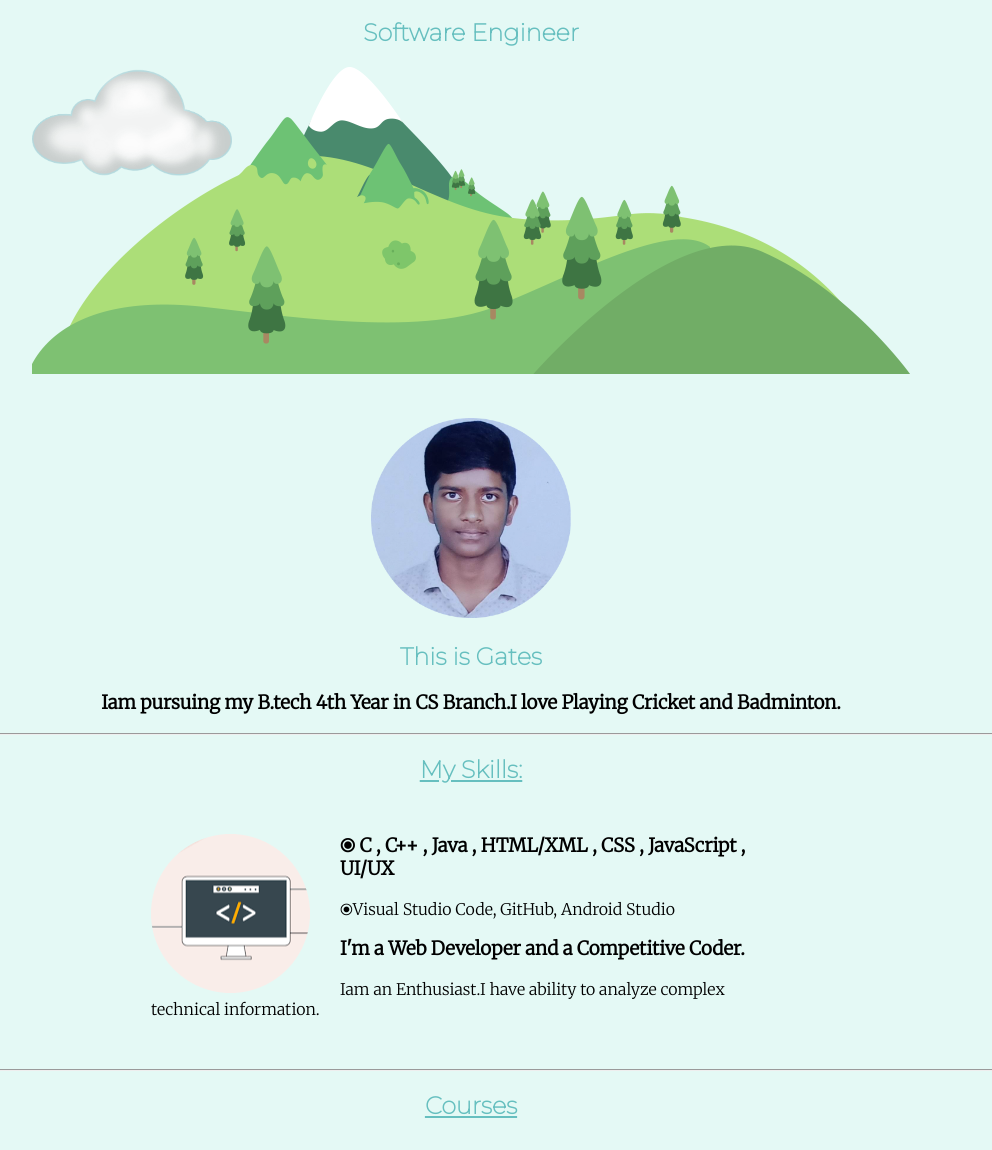
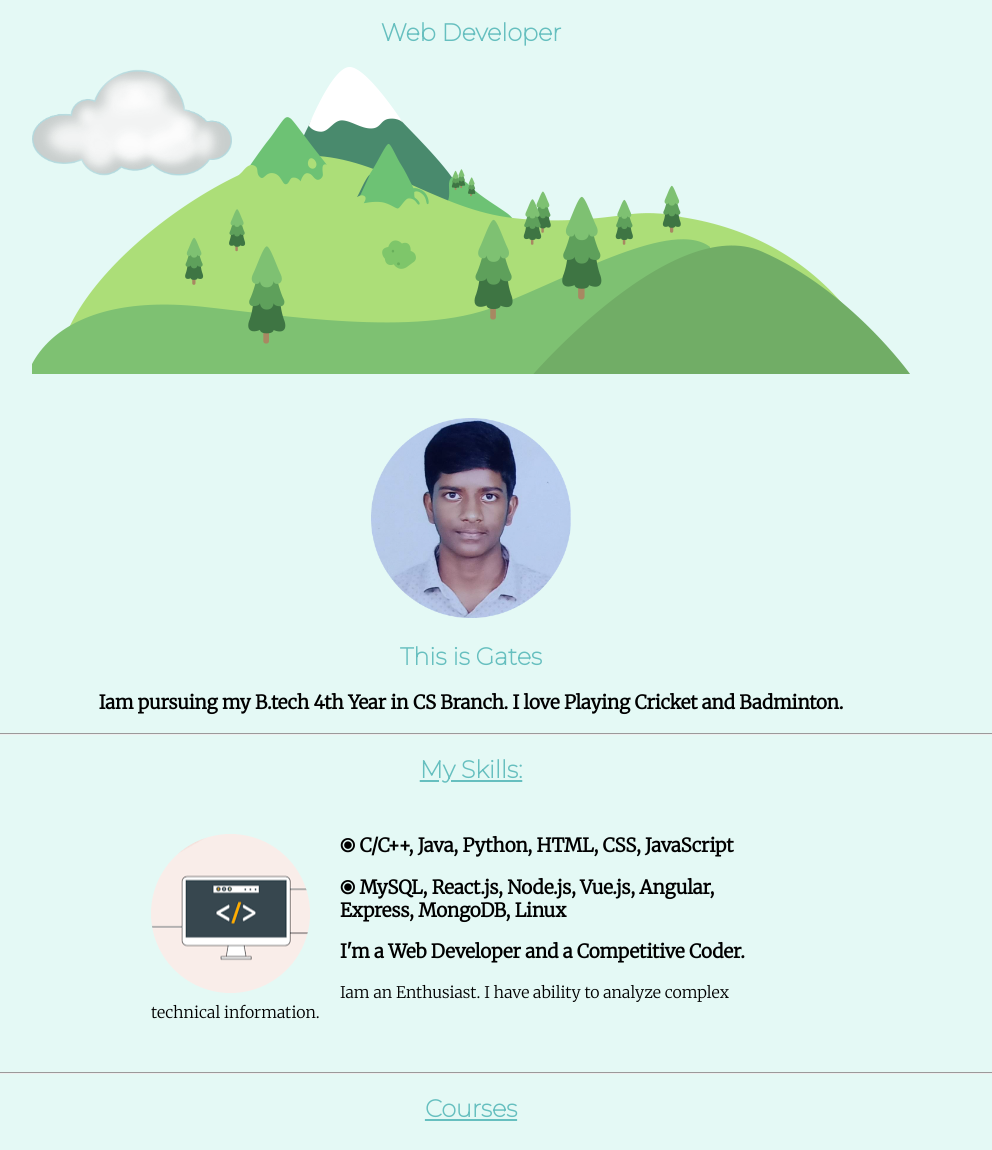
Before and after one commit to Gates12/CV, a plain HTML site: page index.html in a window 1280 px wide. Shown: the part 150-1300 px from the top of the page, without its empty margins (169-1161 px from the left). Drawn offline with Linux system fonts and the light colour scheme; a web font is replaced by a local one.

Commit message:
Update index.html

```diff
--- a/index.html
+++ b/index.html
@@ -17,7 +17,7 @@
  <div class="top-container">
   <img class="top-cloud" src="images\cloud.png" width="200px" alt="cloud-img">
   <h1>Gates Babu</h1>
-  <h2>Software Engineer</h2>
+  <h2>Web Developer</h2>
   <img class="bottom-cloud" src="images\cloud.png" width="200px" alt="cloud-img">
   <img src="images\mountain.png" alt="mountain-img">
 </div> <br> <br>
@@ -25,18 +25,18 @@
   <div class="profile">
     <img  src="images\gate.png" width="200px" alt="">
     <h2>This is Gates</h2>
-    <h3>Iam pursuing my B.tech 4th Year in CS Branch.I love Playing Cricket and Badminton.</h3>
+    <h3>Iam pursuing my B.tech 4th Year in CS Branch. I love Playing Cricket and Badminton.</h3>
   </div>
   <hr>
   <div class="skills">
     <h2> <u>My Skills:</u> </h2>
     <div class="skill-row">
     <img class="skill-img" src="images\skill.png" alt="">
-      <h3>⦿ C , C++ , Java , HTML/XML , CSS , JavaScript , UI/UX</h3>
-      <p>⦿Visual Studio Code, GitHub, Android Studio</p>
+      <h3>⦿  C/C++, Java, Python, HTML, CSS, JavaScript</h3>
+      <h3>⦿  MySQL, React.js, Node.js, Vue.js, Angular, Express, MongoDB, Linux</3>
 
       <h3>I'm a Web Developer and a Competitive Coder.</h3>
-      <p>Iam an Enthusiast.I have ability to analyze complex technical information.</p>
+      <p>Iam an Enthusiast. I have ability to analyze complex technical information.</p>
     </div>
   </div>
   <hr>
```
